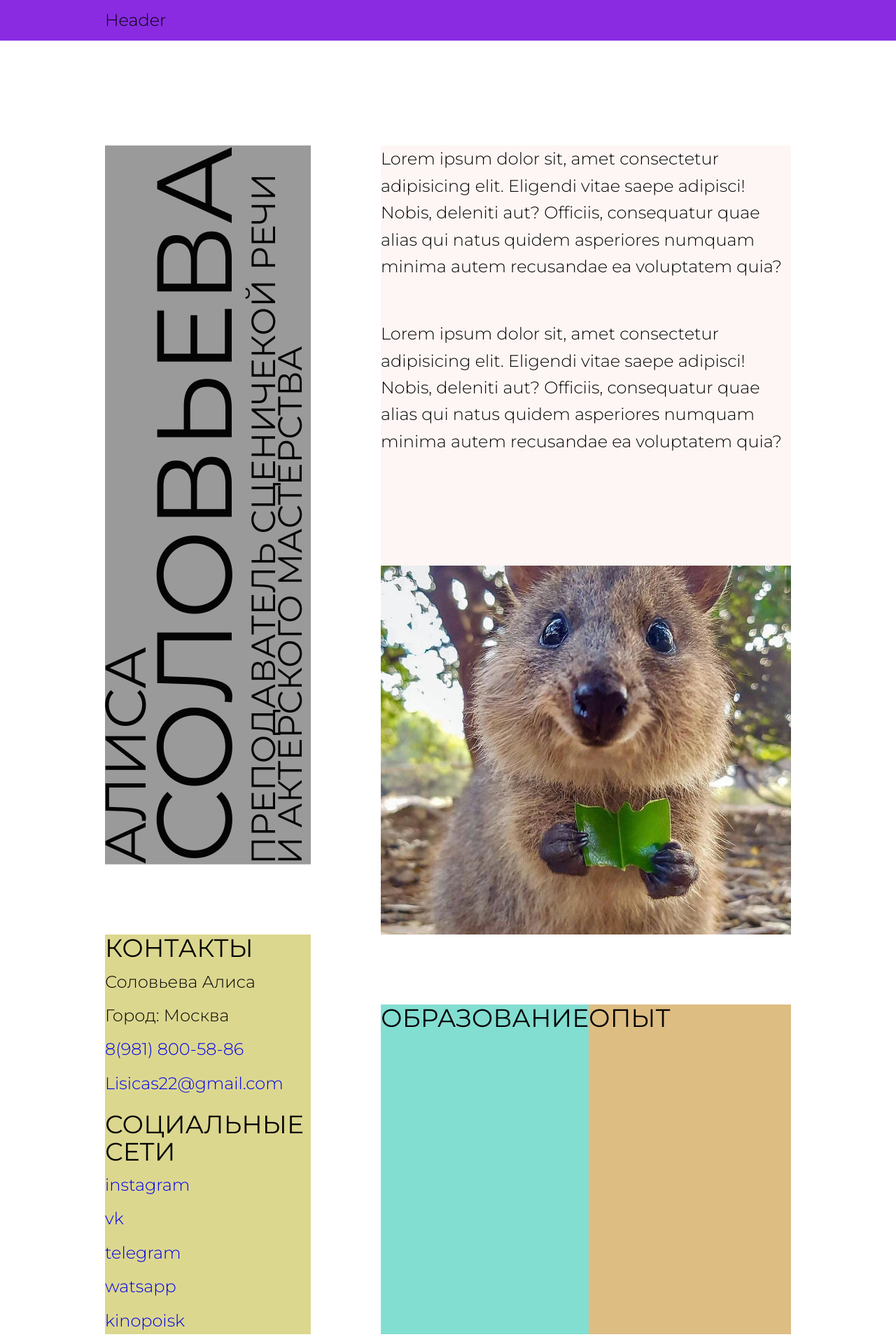
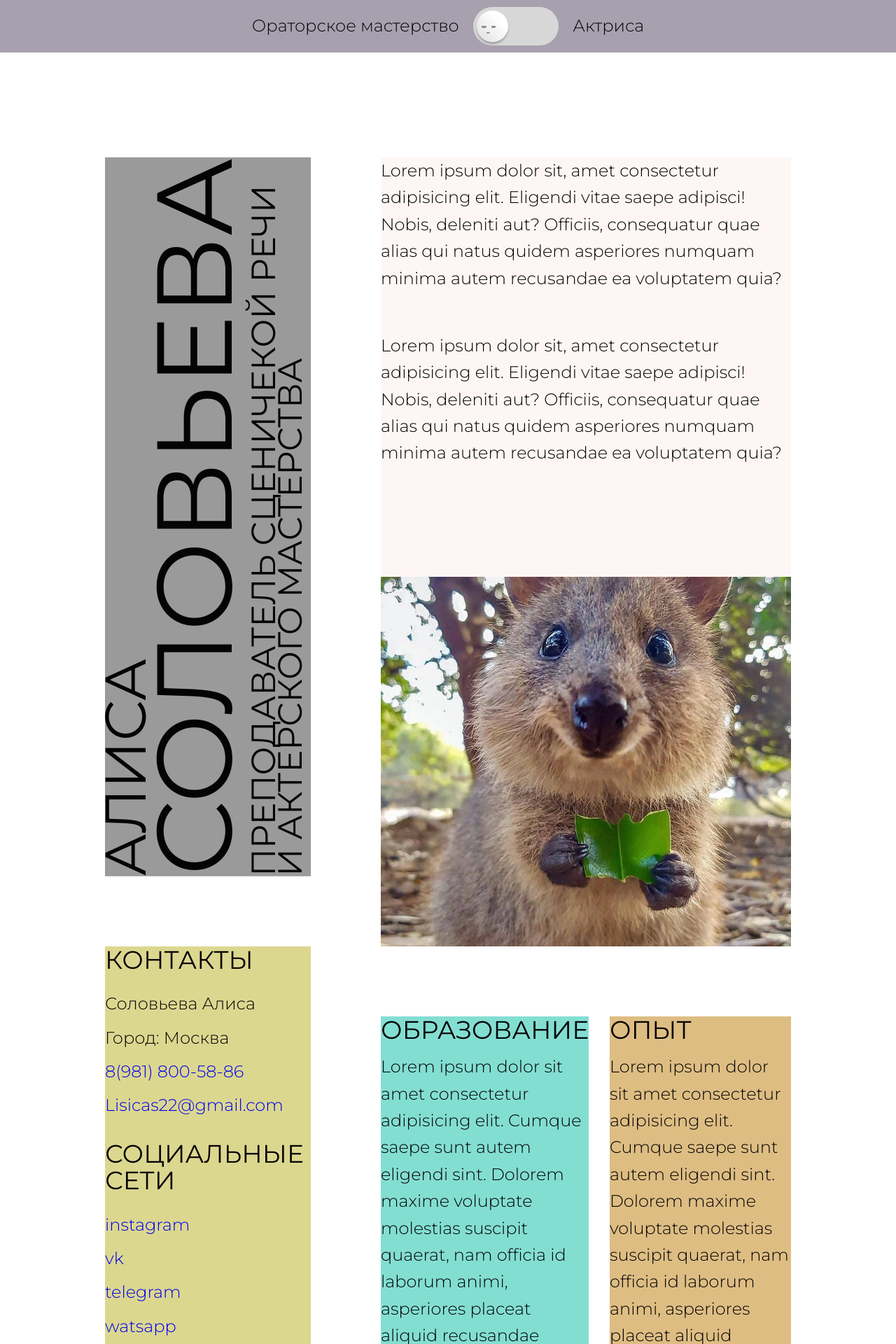
Before and after one commit to Sm1l/Alice, a React (Create React App) app: page / in a window 1280 px wide. Shown: the top 1920 px of the page at 70% size. Built offline with nearby package versions, Linux system fonts and the light colour scheme.

Commit message:
checkbox

```diff
--- a/src/base/title.scss
+++ b/src/base/title.scss
@@ -1,4 +1,5 @@
 .title {
   text-transform: uppercase;
   font-weight: 400;
+  padding-bottom: 15px;
 }
--- /dev/null
+++ b/src/components/Checkbox/Checkbox.jsx
@@ -0,0 +1,26 @@
+import React from "react";
+import "./checkbox.scss";
+
+const Checkbox = () => {
+  return (
+    <div className="checkbox">
+      <div id="container">
+        <div class="toggle">
+          <input type="checkbox" name="toggle" class="check-checkbox" id="mytoggle" />
+          <label class="check-label" for="mytoggle">
+            <div id="background"></div>
+            <span class="face">
+              <span class="face-container">
+                <span class="eye left"></span>
+                <span class="eye right"></span>
+                <span class="mouth"></span>
+              </span>
+            </span>
+          </label>
+        </div>
+      </div>
+    </div>
+  );
+};
+
+export default Checkbox;
--- /dev/null
+++ b/src/components/Checkbox/checkbox.scss
@@ -0,0 +1,423 @@
+// * {
+//   -webkit-box-sizing: border-box;
+//   box-sizing: border-box;
+//   &::before,
+//   &::after {
+//     -webkit-box-sizing: border-box;
+//     box-sizing: border-box;
+//   }
+// }
+
+// body {
+//   min-height: 100vh;
+//   background: #fff;
+//   margin: 0;
+//   font-size: 0.875em;
+//   line-height: 1.5;
+//   display: -webkit-box;
+//   display: -ms-flexbox;
+//   display: flex;
+//   -webkit-box-flex: 1;
+//   -ms-flex: 1;
+//   flex: 1;
+//   -webkit-box-align: center;
+//   -ms-flex-align: center;
+//   align-items: center;
+//   -webkit-box-pack: center;
+//   -ms-flex-pack: center;
+//   justify-content: center;
+//   display: grid;
+//   grid-template-columns: repeat(4, 1fr);
+//   grid-gap: 0.625em;
+//   grid-template-areas: ". main main ." ". main main .";
+// }
+
+.checkbox {
+  font-size: 10px;
+}
+
+#container {
+  width: 12.25em;
+  height: 5.5em;
+  margin: 0;
+  grid-area: main;
+  -ms-flex-item-align: center;
+  -ms-grid-row-align: center;
+  align-self: center;
+  -ms-grid-column-align: center;
+  justify-self: center;
+}
+
+.toggle {
+  position: absolute;
+  width: 12.25em;
+  -webkit-user-select: none;
+  -moz-user-select: none;
+  -ms-user-select: none;
+  user-select: none;
+}
+
+[type="checkbox"] {
+  display: none;
+}
+
+.check-label {
+  display: block;
+  width: 12.25em;
+  height: 5.5em;
+  border: none;
+  border-radius: 3em;
+  background: #d7d7d7;
+  cursor: pointer;
+  overflow: hidden;
+  .face {
+    display: block;
+    position: absolute;
+    content: "";
+    top: 0.45em;
+    bottom: 0;
+    right: 7.25em;
+    width: 4.5em;
+    height: 4.5em;
+    margin: 0;
+    border: none;
+    border-radius: 3em;
+    background: -webkit-linear-gradient(45deg, #dedede 0%, #fff 70%);
+    background: -o-linear-gradient(45deg, #dedede 0%, #fff 70%);
+    background: linear-gradient(45deg, #dedede 0%, #fff 70%);
+    -webkit-transition: all 0.45s ease-in-out;
+    -o-transition: all 0.45s ease-in-out;
+    transition: all 0.45s ease-in-out;
+    overflow: hidden;
+  }
+}
+
+[type="checkbox"] {
+  + .check-label #background {
+    width: inherit;
+    height: inherit;
+    border: none;
+    border-radius: inherit;
+    background: -webkit-gradient(linear, right top, left top, from(#f39ab6), to(#f39af3));
+    background: -webkit-linear-gradient(right, #f39ab6, #f39af3);
+    background: -o-linear-gradient(right, #f39ab6, #f39af3);
+    background: linear-gradient(to left, #f39ab6, #f39af3);
+    opacity: 0;
+    -webkit-transition: all 0.45s ease-in-out;
+    -o-transition: all 0.45s ease-in-out;
+    transition: all 0.45s ease-in-out;
+  }
+  &:checked + .check-label #background {
+    opacity: 1;
+  }
+}
+
+.face-container {
+  position: absolute;
+  width: 4.5em;
+  height: 4.5em;
+}
+
+.face {
+  -webkit-box-shadow: 0 0.3em 0.3em 0 rgba(0, 0, 0, 0.25);
+  box-shadow: 0 0.3em 0.3em 0 rgba(0, 0, 0, 0.25);
+}
+
+.eye {
+  position: absolute;
+  top: 2.25em;
+  height: 0.25em;
+  width: 0.625em;
+  background: #8e8e8e;
+  border-radius: 0 0 100% 50%;
+  &.left {
+    left: 0.75em;
+  }
+  &.right {
+    left: 2.125em;
+  }
+}
+
+.mouth {
+  position: absolute;
+  top: 3.125em;
+  left: 1.45em;
+  width: 0.475em;
+  height: 0.25em;
+  background: #8e8e8e;
+  border-radius: 40% 40% 100% 50%;
+}
+
+[type="checkbox"] {
+  &:checked {
+    + .check-label .face {
+      right: 0.6em;
+      .face-container {
+        -webkit-animation: rotateElement forwards 0.3s;
+        animation: rotateElement forwards 0.3s;
+      }
+      .eye {
+        &.left,
+        &.right {
+          -webkit-animation: changeFace forwards 0.3s 0.075s;
+          animation: changeFace forwards 0.3s 0.075s;
+        }
+      }
+      .mouth {
+        -webkit-animation: changeMouth forwards 0.3s 0.075s;
+        animation: changeMouth forwards 0.3s 0.075s;
+      }
+    }
+    + .check-label .face .eye {
+      &.left {
+        left: 1em;
+      }
+      &.right {
+        left: 2.5em;
+      }
+    }
+  }
+  + .check-label .face {
+    .face-container {
+      -webkit-animation: rotateElementReverse forwards 0.3s;
+      animation: rotateElementReverse forwards 0.3s;
+    }
+    .eye {
+      &.left,
+      &.right {
+        -webkit-animation: changeFaceReverse forwards 0.3s;
+        animation: changeFaceReverse forwards 0.3s;
+      }
+    }
+    .mouth {
+      -webkit-animation: changeMouthReverse forwards 0.3s;
+      animation: changeMouthReverse forwards 0.3s;
+    }
+  }
+}
+
+@-webkit-keyframes rotateElement {
+  0% {
+    left: 0;
+  }
+
+  25% {
+    left: 4em;
+  }
+
+  30% {
+    opacity: 0;
+  }
+
+  50% {
+    opacity: 0;
+    left: -4em;
+  }
+
+  90% {
+    opacity: 1;
+  }
+
+  100% {
+    left: 1em;
+    opacity: 1;
+  }
+}
+
+@keyframes rotateElement {
+  0% {
+    left: 0;
+  }
+
+  25% {
+    left: 4em;
+  }
+
+  30% {
+    opacity: 0;
+  }
+
+  50% {
+    opacity: 0;
+    left: -4em;
+  }
+
+  90% {
+    opacity: 1;
+  }
+
+  100% {
+    left: 1em;
+    opacity: 1;
+  }
+}
+
+@-webkit-keyframes changeFace {
+  100% {
+    top: 1.7em;
+    width: 0.375em;
+    height: 0.375em;
+    background: #8e8e8e;
+    border: none;
+    border-radius: 100%;
+  }
+}
+
+@keyframes changeFace {
+  100% {
+    top: 1.7em;
+    width: 0.375em;
+    height: 0.375em;
+    background: #8e8e8e;
+    border: none;
+    border-radius: 100%;
+  }
+}
+
+@-webkit-keyframes changeMouth {
+  100% {
+    top: 2.55em;
+    left: 1.125em;
+    height: 0.625em;
+    width: 1.625em;
+    background: #8e8e8e;
+    background-image: -webkit-gradient(linear, left top, left bottom, from(#8e8e8e), to(#a4a4a4));
+    background-image: -webkit-linear-gradient(top, #8e8e8e, #a4a4a4);
+    background-image: -o-linear-gradient(top, #8e8e8e, #a4a4a4);
+    background-image: linear-gradient(to bottom, #8e8e8e, #a4a4a4);
+    border-radius: 0.2em 0.2em 1em 1em;
+  }
+}
+
+@keyframes changeMouth {
+  100% {
+    top: 2.55em;
+    left: 1.125em;
+    height: 0.625em;
+    width: 1.625em;
+    background: #8e8e8e;
+    background-image: -webkit-gradient(linear, left top, left bottom, from(#8e8e8e), to(#a4a4a4));
+    background-image: -webkit-linear-gradient(top, #8e8e8e, #a4a4a4);
+    background-image: -o-linear-gradient(top, #8e8e8e, #a4a4a4);
+    background-image: linear-gradient(to bottom, #8e8e8e, #a4a4a4);
+    border-radius: 0.2em 0.2em 1em 1em;
+  }
+}
+
+@-webkit-keyframes rotateElementReverse {
+  0% {
+    left: 0;
+  }
+
+  25% {
+    left: -4em;
+  }
+
+  30% {
+    opacity: 0;
+  }
+
+  50% {
+    opacity: 0;
+    left: 4em;
+  }
+
+  90% {
+    opacity: 1;
+  }
+
+  100% {
+    left: 0;
+    opacity: 1;
+  }
+}
+
+@keyframes rotateElementReverse {
+  0% {
+    left: 0;
+  }
+
+  25% {
+    left: -4em;
+  }
+
+  30% {
+    opacity: 0;
+  }
+
+  50% {
+    opacity: 0;
+    left: 4em;
+  }
+
+  90% {
+    opacity: 1;
+  }
+
+  100% {
+    left: 0;
+    opacity: 1;
+  }
+}
+
+@-webkit-keyframes changeFaceReverse {
+  0% {
+    top: 1.7em;
+    width: 0.375em;
+    height: 0.375em;
+    border: none;
+    border-radius: 100%;
+    background: #8e8e8e;
+  }
+}
+
+@keyframes changeFaceReverse {
+  0% {
+    top: 1.7em;
+    width: 0.375em;
+    height: 0.375em;
+    border: none;
+    border-radius: 100%;
+    background: #8e8e8e;
+  }
+}
+
+@-webkit-keyframes changeMouthReverse {
+  0% {
+    top: 2.55em;
+    left: 0.9em;
+    height: 0.625em;
+    width: 1.625em;
+    background: #8e8e8e;
+    background-image: -webkit-gradient(linear, left top, left bottom, from(#8e8e8e), to(#a4a4a4));
+    background-image: -webkit-linear-gradient(top, #8e8e8e, #a4a4a4);
+    background-image: -o-linear-gradient(top, #8e8e8e, #a4a4a4);
+    background-image: linear-gradient(to bottom, #8e8e8e, #a4a4a4);
+    border: none;
+    border-radius: 0.2em 0.2em 1em 1em;
+  }
+
+  25% {
+    left: 1.125em;
+  }
+}
+
+@keyframes changeMouthReverse {
+  0% {
+    top: 2.55em;
+    left: 0.9em;
+    height: 0.625em;
+    width: 1.625em;
+    background: #8e8e8e;
+    background-image: -webkit-gradient(linear, left top, left bottom, from(#8e8e8e), to(#a4a4a4));
+    background-image: -webkit-linear-gradient(top, #8e8e8e, #a4a4a4);
+    background-image: -o-linear-gradient(top, #8e8e8e, #a4a4a4);
+    background-image: linear-gradient(to bottom, #8e8e8e, #a4a4a4);
+    border: none;
+    border-radius: 0.2em 0.2em 1em 1em;
+  }
+
+  25% {
+    left: 1.125em;
+  }
+}
--- /dev/null
+++ b/src/components/Checkbox/index.jsx
@@ -0,0 +1 @@
+export { default } from "./Checkbox";
--- a/src/components/Contacts/contacts.scss
+++ b/src/components/Contacts/contacts.scss
@@ -2,7 +2,7 @@
   grid-area: contacts;
   display: flex;
   flex-direction: column;
-  gap: 20px;
+  gap: 30px;
   background-color: #dcd78f;
   &__about,
   &__social {
--- a/src/components/Education/Education.jsx
+++ b/src/components/Education/Education.jsx
@@ -5,6 +5,11 @@ const Education = () => {
   return (
     <div className="education">
       <h2 className="education__title title"> Образование</h2>
+      <p className="education__text">
+        Lorem ipsum dolor sit amet consectetur adipisicing elit. Cumque saepe sunt autem eligendi sint. Dolorem maxime
+        voluptate molestias suscipit quaerat, nam officia id laborum animi, asperiores placeat aliquid recusandae
+        dignissimos!
+      </p>
     </div>
   );
 };
--- a/src/components/Education/education.scss
+++ b/src/components/Education/education.scss
@@ -2,5 +2,6 @@
   grid-area: education;
   flex: 1;
   display: flex;
+  flex-direction: column;
   background-color: rgb(131, 222, 210);
 }
--- a/src/components/Experience/experience.scss
+++ b/src/components/Experience/experience.scss
@@ -1,6 +1,7 @@
 .experience {
   grid-area: experience;
   display: flex;
+  gap: 30px;
   // background-color: rgb(131, 131, 222);
   padding-top: 100px;
 }
--- a/src/components/Header/Header.jsx
+++ b/src/components/Header/Header.jsx
@@ -1,12 +1,14 @@
 import React from "react";
+import Checkbox from "../Checkbox";
+
 import "./header.scss";
 
 const Header = () => {
   return (
     <header className="header">
-      {/* <a href="#" className="header__link"> */}
-      Header
-      {/* </a> */}
+      <span className="header__speech">Ораторское мастерство</span>
+      <Checkbox />
+      <span className="header__speech">Актриса</span>
     </header>
   );
 };
--- a/src/components/Header/header.scss
+++ b/src/components/Header/header.scss
@@ -5,8 +5,17 @@
   // left: 0;
   // min-width: 100%;
   padding: 10px 150px;
-  background-color: blueviolet;
-  &__link {
-    cursor: pointer;
+  background-color: rgb(167, 160, 174);
+  display: flex;
+  align-items: center;
+  justify-content: center;
+  gap: 20px;
+
+  &__checkbox {
+    visibility: hidden;
+    opacity: 0;
+  }
+
+  &__label {
   }
 }
--- a/src/components/Job/Job.jsx
+++ b/src/components/Job/Job.jsx
@@ -5,6 +5,11 @@ const Job = () => {
   return (
     <div className="job">
       <h2 className="job__title title"> Опыт</h2>
+      <p className="job__text">
+        Lorem ipsum dolor sit amet consectetur adipisicing elit. Cumque saepe sunt autem eligendi sint. Dolorem maxime
+        voluptate molestias suscipit quaerat, nam officia id laborum animi, asperiores placeat aliquid recusandae
+        dignissimos!
+      </p>
     </div>
   );
 };
--- a/src/components/Job/job.scss
+++ b/src/components/Job/job.scss
@@ -1,6 +1,7 @@
 .job {
-  grid-area: job;
+  // grid-area: job;
   flex: 1;
   display: flex;
+  flex-direction: column;
   background-color: rgb(222, 189, 131);
 }
```
